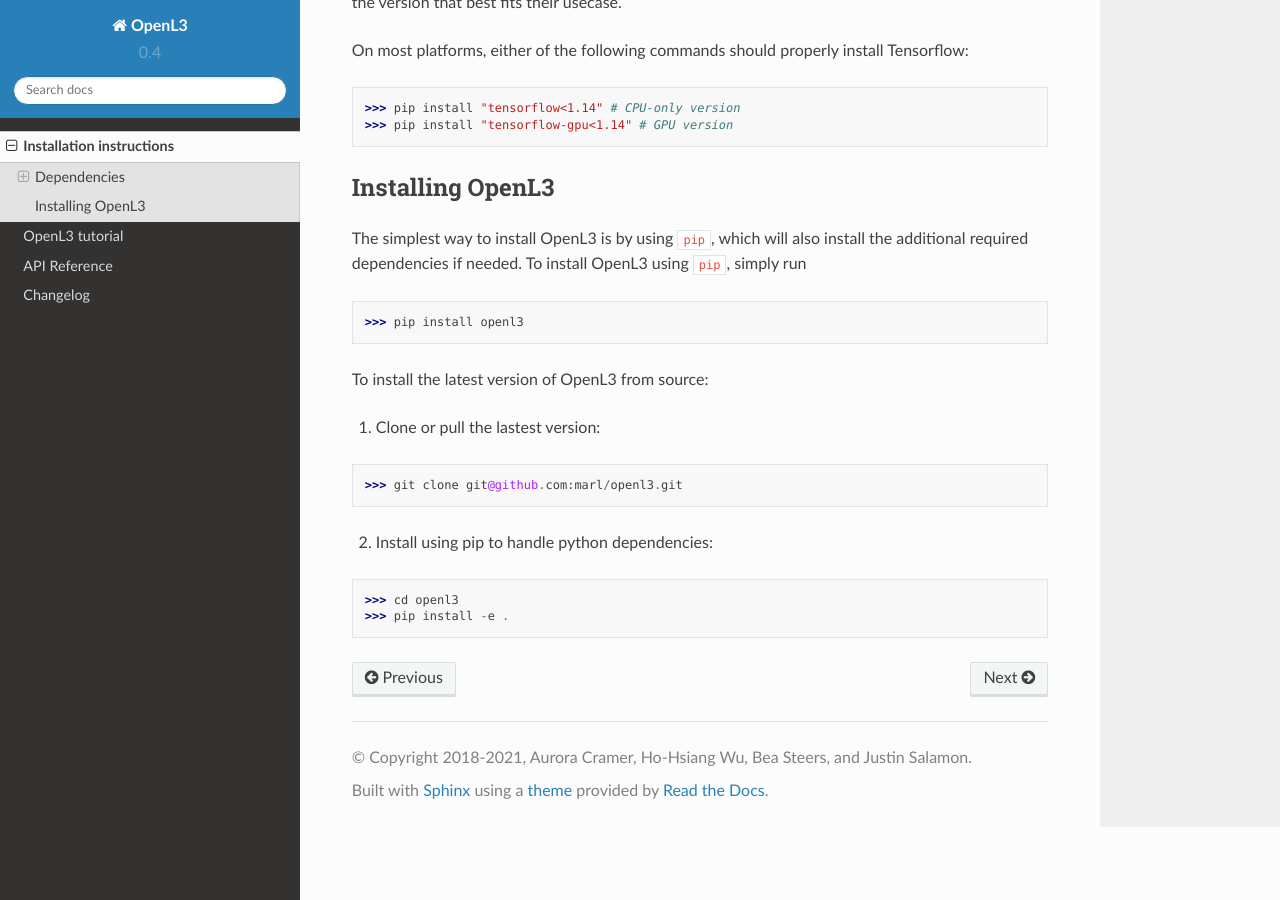
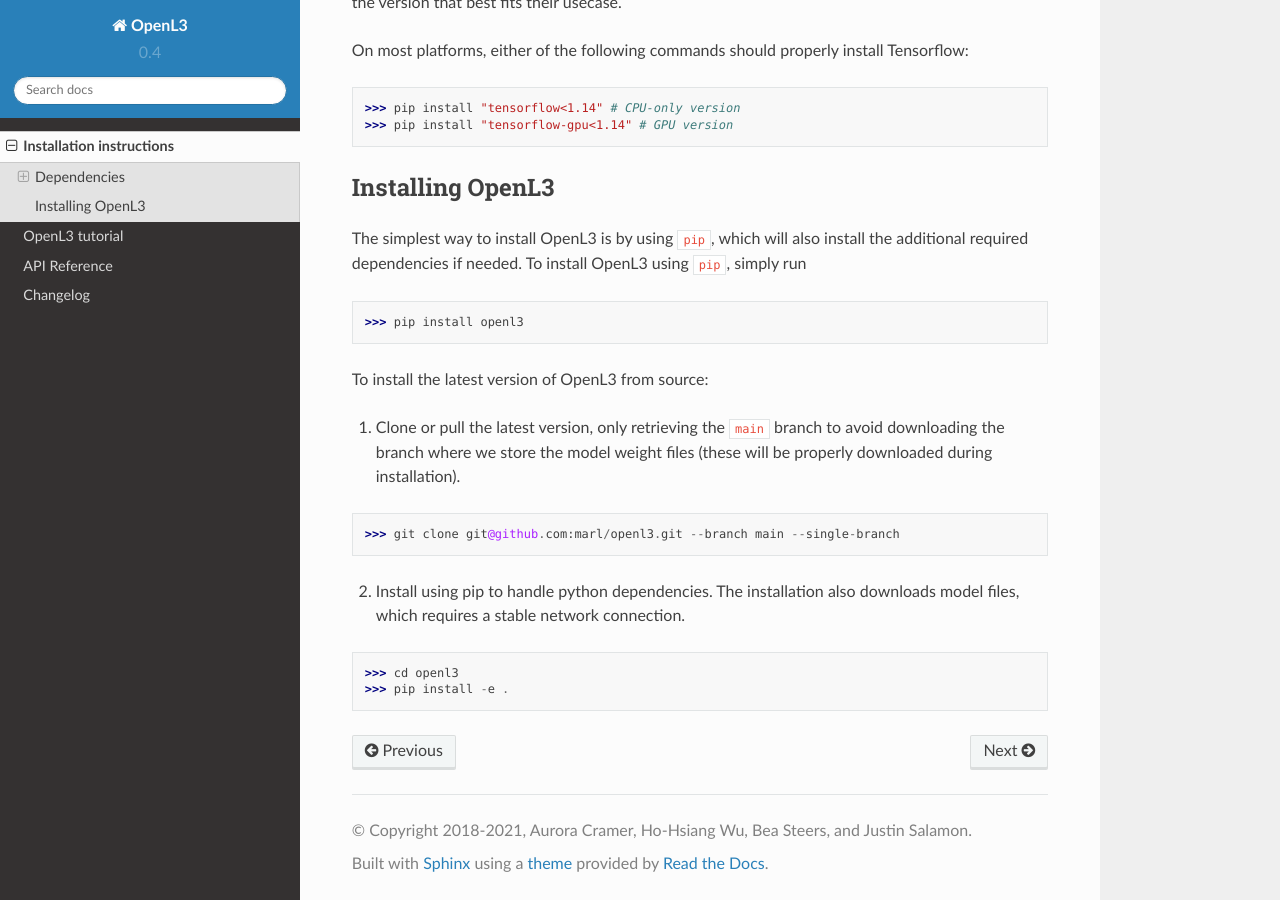
Before and after one commit to marl/openl3, a Sphinx documentation site: the page built from docs/installation.rst, in a window 1280 px wide and 900 px high, scrolled down 920 px. Built offline with Sphinx 7.4.7 and the Read the Docs theme 2.0.0, drawn with Linux system fonts in a browser that asks for light colours.

Commit message:
Update installation instructions to note cloning only main

```diff
--- a/docs/installation.rst
+++ b/docs/installation.rst
@@ -47,11 +47,11 @@
 
 To install the latest version of OpenL3 from source:
 
-1. Clone or pull the lastest version:
+1. Clone or pull the latest version, only retrieving the ``main`` branch to avoid downloading the branch where we store the model weight files (these will be properly downloaded during installation).
 
->>> git clone git@github.com:marl/openl3.git
+>>> git clone git@github.com:marl/openl3.git --branch main --single-branch
 
-2. Install using pip to handle python dependencies:
+2. Install using pip to handle python dependencies. The installation also downloads model files, which requires a stable network connection.
 
 >>> cd openl3
 >>> pip install -e .
```
Also changed, not shown: README.md (+3 -3 lines).
